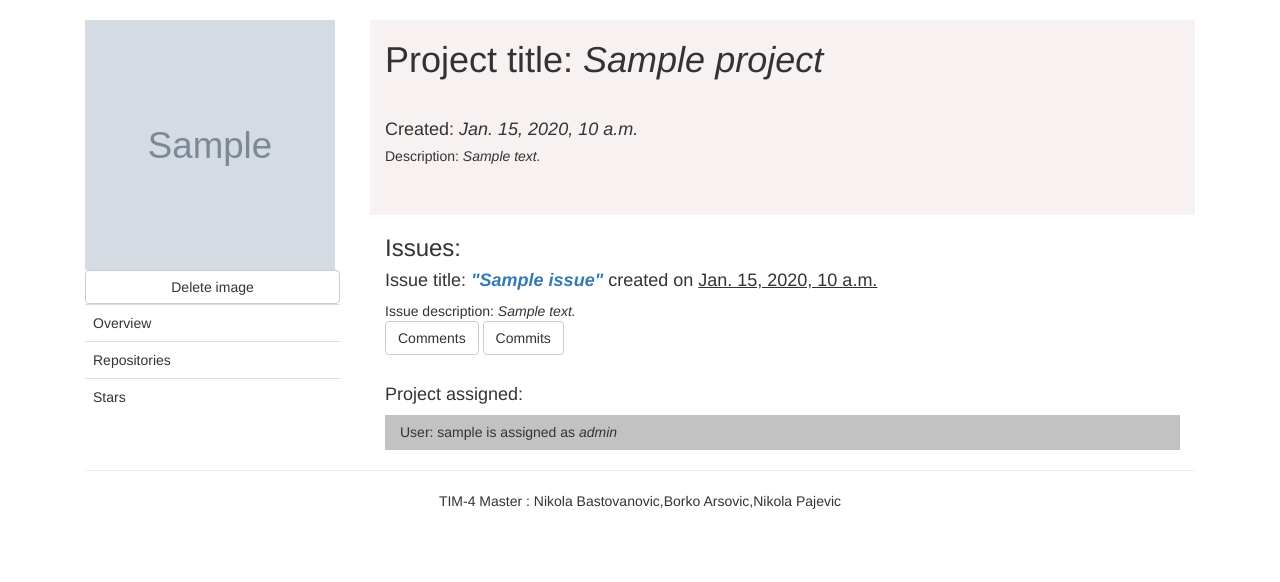
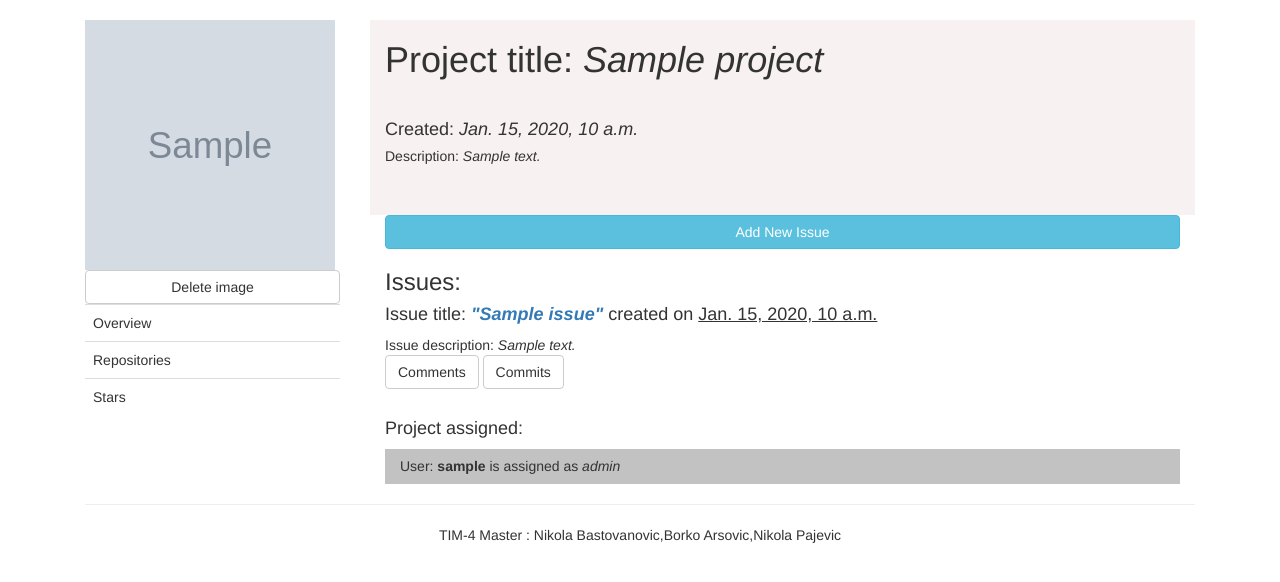
Before and after one commit to Booorkoo/UKS, a Django app: a page that uses project/git_project/templates/layout/detail.html in a window 1280 px wide. Shown: the part 57-639 px from the top of the page. Run offline with Django 3.2, Linux system fonts and the light colour scheme; a user stored in the database is signed in; tables that the repository leaves empty hold one stand-in row (values such as "Sample post"); grey boxes marked "Sample" are stand-in pictures; some libraries are stand-ins or nearby versions.

Commit message:
Funkcionalnost kreiranja issue-a za projekte ponaosob.

```diff
--- a/project/git_project/models.py
+++ b/project/git_project/models.py
@@ -43,7 +43,7 @@ class Label(models.Model):
 
 class Issue(models.Model):
     project = models.ForeignKey(Project, on_delete=models.CASCADE, default=0)
-    label = models.ForeignKey(Label, on_delete=models.CASCADE, default=0)
+    label = models.ForeignKey(Label, on_delete=models.CASCADE, default=1)
     issue_title = models.CharField(max_length=32)
     issue_desc = models.CharField(max_length=1024)
     issue_opened = models.BooleanField(default=True)
--- a/project/git_project/templates/layout/detail.html
+++ b/project/git_project/templates/layout/detail.html
@@ -6,6 +6,27 @@
 <h1>Project title: <i>{{ project.proj_title }}</i></h1><br>
 <h4>Created: <i>{{ project.proj_start }}</i></h4>
 <h5>Description: <i>{{ project.proj_desc }}</i></h5><br><br>
+</div>
+<div class="container-fluid">
+    <a href="#demo" class="btn btn-info btn-block" data-toggle="collapse">Add New Issue</a>
+    <div id="demo" class="collapse" >
+        <form class="form-horizontal" action="{% url 'git_project:issue_add' project.id %}" method="post" enctype="multipart/form-data">
+            {% csrf_token %}
+            {% if user.is_authenticated %}
+            <label for="project">Create new issue for "{{ project.proj_title }}"</label><br>
+            <input id="project" type="hidden" name="project" value="{{ project.id }}">
+            <label for="issue_title">Issue Title: </label>
+            <input id="issue_title" type="text" name="issue_title"><br>
+            <textarea id="issue_desc" name="issue_desc" rows="5" cols="50" placeholder="Issue description"></textarea><br>
+            <label for="issue_opened">Issue opened: </label>
+            <input type="radio" id="issue_opened" name="issue_opened"><br>
+            <label for="issue_completed">Issue Completed: </label>
+            <input id="issue_completed" type="number" name="issue_completed"><br>
+
+            <button type="submit" class="btn btn-success">Create Issue</button>
+            {% endif %}
+        </form>
+    </div>
 </div>
 
 <div class="container-fluid">
@@ -27,7 +48,7 @@ Issue description: <i>{{ issue.issue_desc }}</i><br>
 <h4>Project assigned:</h4>
 {% for role in all_roles %}
 {% if project.id == role.project.id %}
-<div class="container-fluid" style="background-color: #C2C2C2"><h5> User: {{ role.user }} is assigned as <i>{{ role.role_history }}</i></h5></div>
+<div class="container-fluid" style="background-color: #C2C2C2"><h5> User: <b>{{ role.user }}</b> is assigned as <i>{{ role.role_history }}</i></h5></div>
 {% endif %}
 {% endfor %}
 </div>
--- a/project/git_project/templates/layout/issue_form.html
+++ b/project/git_project/templates/layout/issue_form.html
@@ -2,7 +2,6 @@
 {% block title %} Add a new Issue {% endblock %}
 {% block body %}
 <div class="container-fluid">
-
     <div class="row">
         <div class="col-sm-12 col-md-7">
             <div class="panel panel-default">
@@ -10,7 +9,7 @@
 
                     <form class="form-horizontal" action="" method="post" enctype="multipart/form-data">
                         {% csrf_token %}
-                        {% include 'layout/form_template.html' %}
+                        ID>{{ project.proj_title }}
                         <div class="form-group">
                             <div class="col-sm-offset-2 col-sm-10">
                                 <button type="submit" class="btn btn-success">Submit</button>
--- a/project/git_project/views.py
+++ b/project/git_project/views.py
@@ -101,9 +101,9 @@ def logout_view(request):
 
 
 class IssueCreate(CreateView):
-    template_name = 'layout/issue_form.html'
+    template_name = 'layout/detail.html'
     model = Issue
-    fields = ['project', 'issue_title', 'issue_desc', 'issue_opened', 'issue_completed', 'label']
+    fields = ['project', 'issue_title', 'issue_desc', 'issue_opened', 'issue_completed']
     success_url = reverse_lazy('git_project:index')
 
 
@@ -113,8 +113,6 @@ class allIssuesView(generic.ListView):
 
     def get_queryset(self):
         return Issue.objects.all()
-
-
 
 class IssueDetailView(generic.DetailView):
     template_name = 'layout/issue_detail.html'
```
Also changed, not shown: project/git_project/templates/layout/index.html (+1 -9 lines), project/git_project/templates/layout/user_profile.html (+0 -8 lines), project/git_project/migrations/0031_auto_20170306_1540.py (added).
